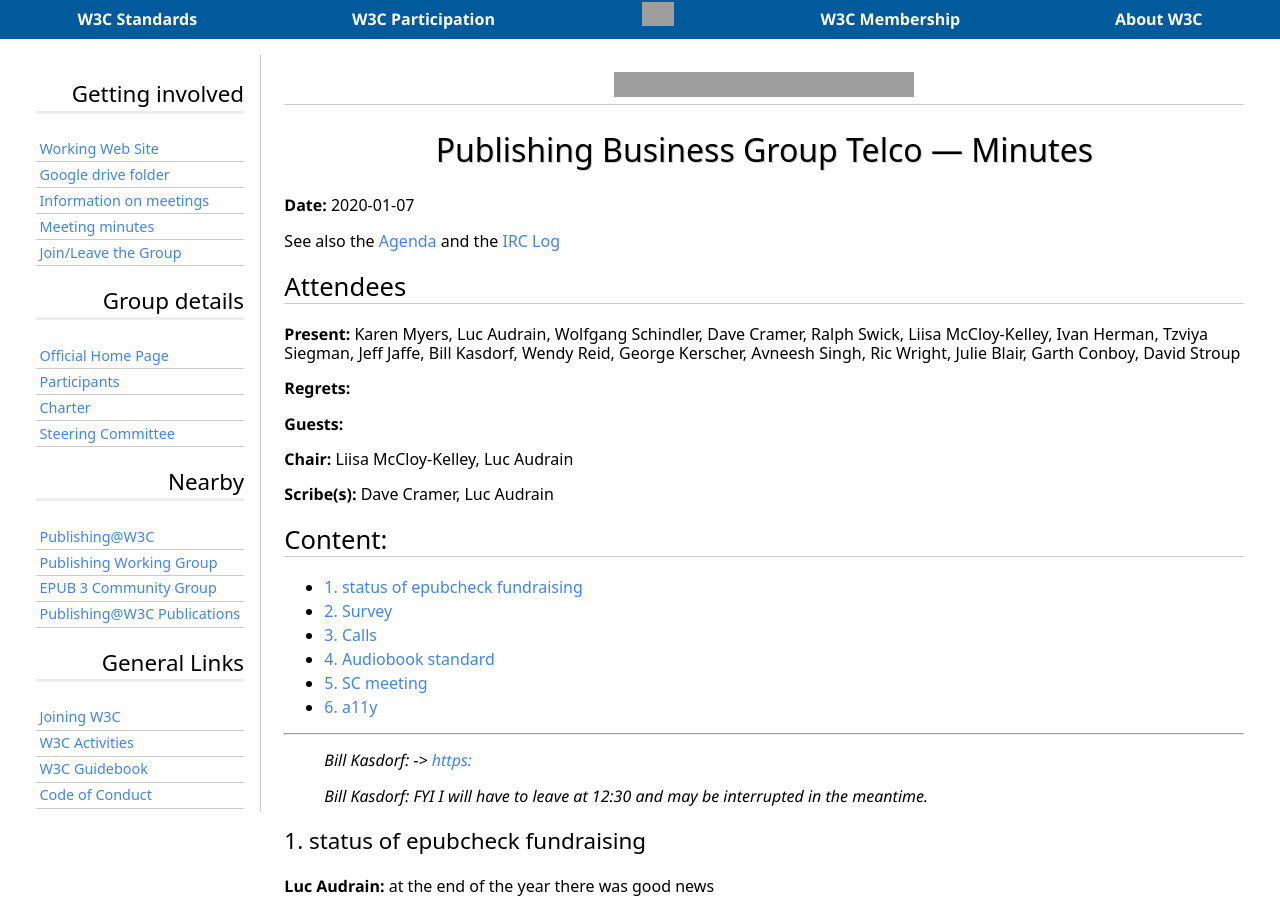
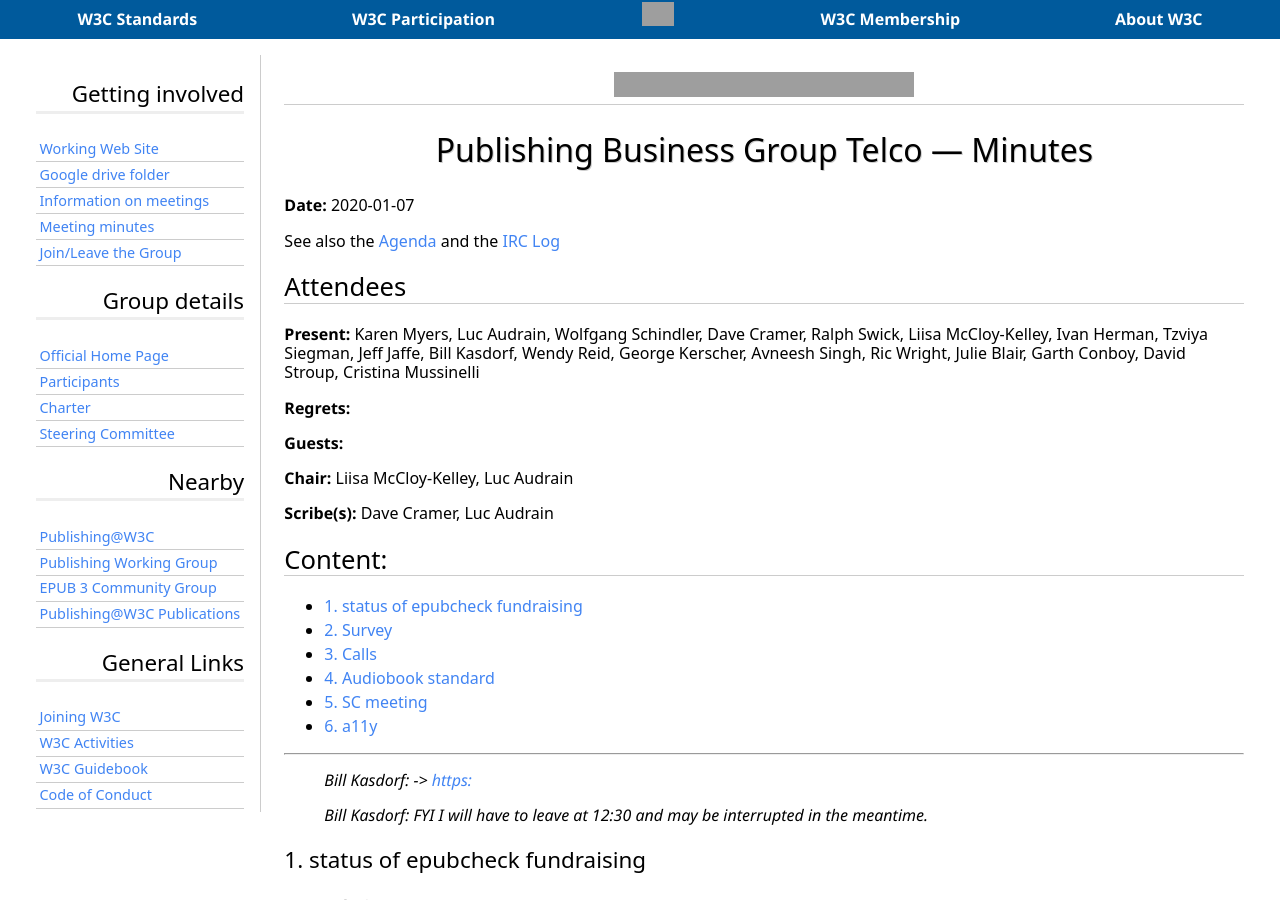
Before and after one commit to w3c/publ-bg, a Jekyll site: the page built from Meetings/Minutes/2020/2020-01-07-pbg.md, in a window 1280 px wide and 900 px high. Built offline with Jekyll 4.4.1, drawn with Linux system fonts in a browser that asks for light colours; some web fonts are replaced; some of the changed text lies outside the part shown; grey boxes are pictures that could not be loaded.

Commit message:
Added Cristina to the minutes

```diff
--- a/Meetings/Minutes/2020/2020-01-07-pbg.md
+++ b/Meetings/Minutes/2020/2020-01-07-pbg.md
@@ -125,7 +125,7 @@ See also the [Agenda](https://lists.w3.org/Archives/Public/public-publishingbg/2
 
 ## Attendees
 {: .no_toc}
-**Present:** Karen Myers, Luc Audrain, Wolfgang Schindler, Dave Cramer, Ralph Swick, Liisa McCloy-Kelley, Ivan Herman, Tzviya Siegman, Jeff Jaffe, Bill Kasdorf, Wendy Reid, George Kerscher, Avneesh Singh, Ric Wright, Julie Blair, Garth Conboy, David Stroup
+**Present:** Karen Myers, Luc Audrain, Wolfgang Schindler, Dave Cramer, Ralph Swick, Liisa McCloy-Kelley, Ivan Herman, Tzviya Siegman, Jeff Jaffe, Bill Kasdorf, Wendy Reid, George Kerscher, Avneesh Singh, Ric Wright, Julie Blair, Garth Conboy, David Stroup, Cristina Mussinelli
 
 **Regrets:**
 
@@ -441,11 +441,11 @@ See also the [Agenda](https://lists.w3.org/Archives/Public/public-publishingbg/2
 **Liisa McCloy-Kelley:** Avneesh, the biggest thing that's not available anywhere is a pointer to the laws and their interpretation
 … I don't think the rest of what we hear isn't that it's available, having pointers would be good
 
-**cri:** I was thinking about the information
+**Cristina Mussinelli:** I was thinking about the information
 
 > *George Kerscher:* Jonathan, please send kerscher@montana.com an email.
 
-**cri:** if we could look at the paper we've produced
+**Cristina Mussinelli:** if we could look at the paper we've produced
 … I can send you the link to the paper
 … there is a lot of material
 … tutorials and guidelines
```
